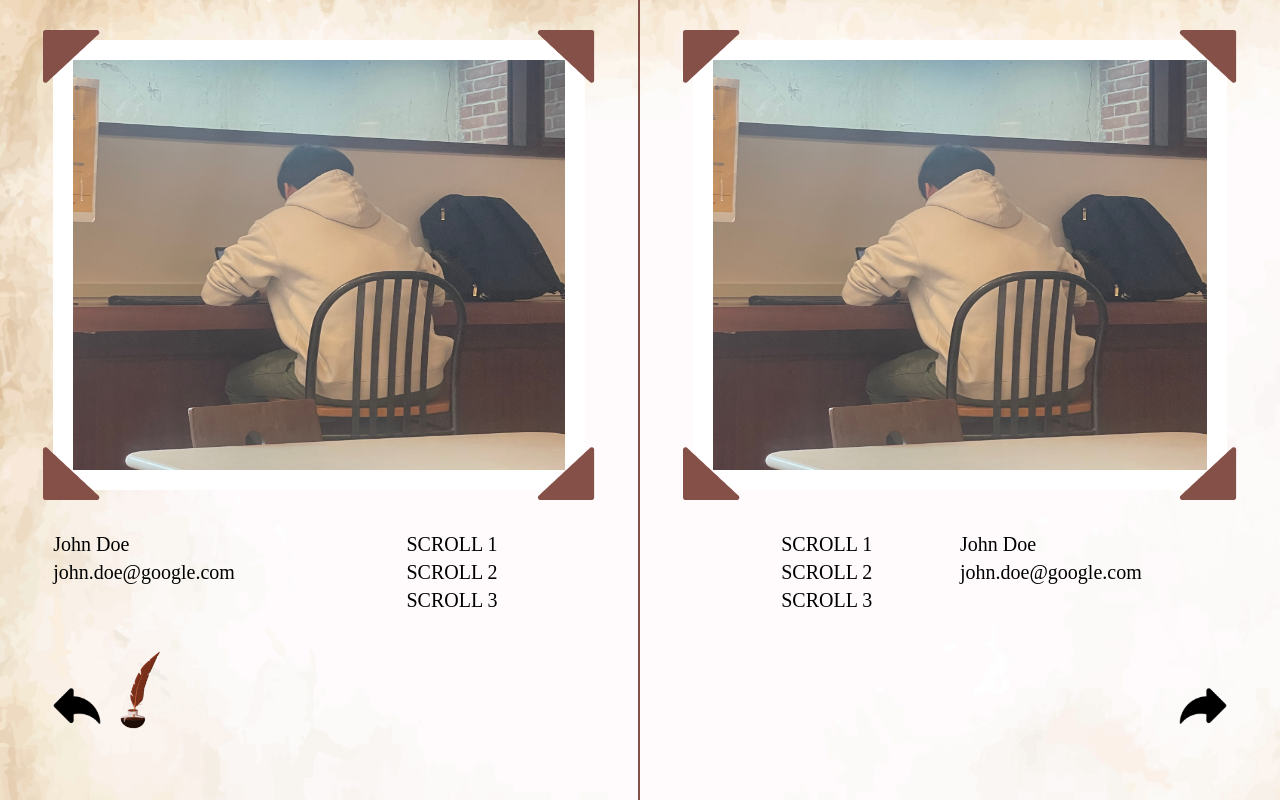
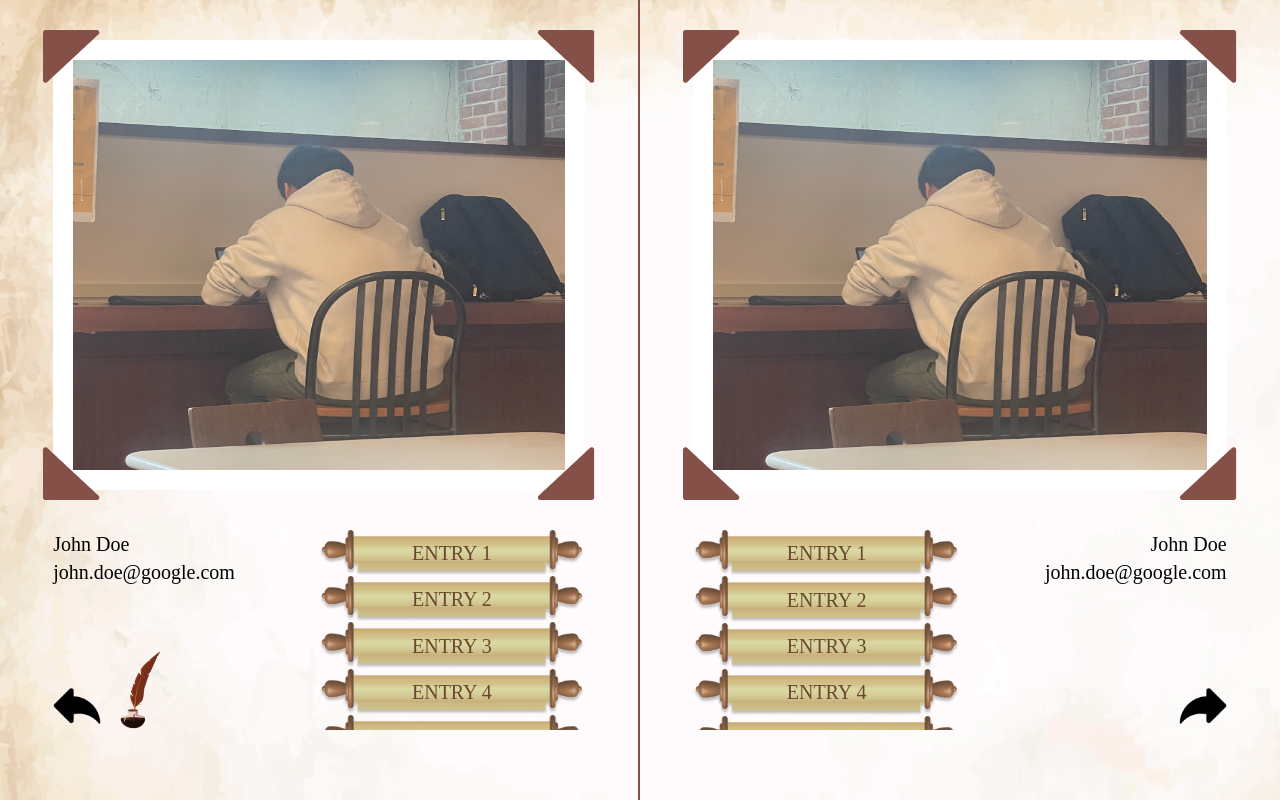
Before and after one commit to prash-red/memorify, a React (Create React App) app in the folder front-end/: page /album in a window 1280 px wide. Built offline with nearby package versions, Linux system fonts and the light colour scheme; a web font is replaced by a local one.

Commit message:
Added journal entries as scrolls

```diff
--- a/front-end/src/pages/Album.js
+++ b/front-end/src/pages/Album.js
@@ -9,7 +9,7 @@ import topright from "./assets/top-right.png";
 import botleft from "./assets/bot-left.png";
 import botright from "./assets/bot-right.png";
 import write from "./assets/write.png";
-
+import scroll from "./assets/scroll.png";
 
 export const Album = () => {
     const navigate = useNavigate();
@@ -43,11 +43,29 @@ export const Album = () => {
                             </div>
                         </div>
 
-                        <div className="w-1/2 h-full flex flex-col items-center">
-                            <span>SCROLL 1</span>
-                            <span>SCROLL 2</span>
-                            <span>SCROLL 3</span>
+                        <div className="w-1/2 h-full flex flex-col items-center overflow-y-auto">
+                            <button className="relative">
+                                <img src={scroll} alt="Rolled up scroll" />
+                                <span className="absolute top-1/2 left-1/2 transform -translate-x-1/2 -translate-y-1/2 text-[#6A482F]">ENTRY 1</span>
+                            </button>
+                            <button className="relative">
+                                <img src={scroll} alt="Rolled up scroll" />
+                                <span className="absolute top-1/2 left-1/2 transform -translate-x-1/2 -translate-y-1/2 text-[#6A482F]">ENTRY 2</span>
+                            </button>
+                            <button className="relative">
+                                <img src={scroll} alt="Rolled up scroll" />
+                                <span className="absolute top-1/2 left-1/2 transform -translate-x-1/2 -translate-y-1/2 text-[#6A482F]">ENTRY 3</span>
+                            </button>
+                            <button className="relative">
+                                <img src={scroll} alt="Rolled up scroll" />
+                                <span className="absolute top-1/2 left-1/2 transform -translate-x-1/2 -translate-y-1/2 text-[#6A482F]">ENTRY 4</span>
+                            </button>
+                            <button className="relative">
+                                <img src={scroll} alt="Rolled up scroll" />
+                                <span className="absolute top-1/2 left-1/2 transform -translate-x-1/2 -translate-y-1/2 text-[#6A482F]">ENTRY 5</span>
+                            </button>
                         </div>
+
                     </div>
                 </div>
             </div>
@@ -63,14 +81,31 @@ export const Album = () => {
                     </div>
 
                     <div id="quattro" className="w-full h-1/3 text-xl text-left mt-10 flex flex-row">
-                        <div className="w-1/2 h-full flex flex-col items-center">
-                            <span>SCROLL 1</span>
-                            <span>SCROLL 2</span>
-                            <span>SCROLL 3</span>
+                        <div className="w-1/2 h-full flex flex-col items-center overflow-y-auto">
+                                <button className="relative">
+                                    <img src={scroll} alt="Rolled up scroll" />
+                                    <span className="absolute top-1/2 left-1/2 transform -translate-x-1/2 -translate-y-1/2 text-[#6A482F]">ENTRY 1</span>
+                                </button>
+                                <button className="relative">
+                                    <img src={scroll} alt="Rolled up scroll" />
+                                    <span className="absolute top-1/2 left-1/2 transform -translate-x-1/2 -translate-y-1/2 text-[#6A482F]">ENTRY 2</span>
+                                </button>
+                                <button className="relative">
+                                    <img src={scroll} alt="Rolled up scroll" />
+                                    <span className="absolute top-1/2 left-1/2 transform -translate-x-1/2 -translate-y-1/2 text-[#6A482F]">ENTRY 3</span>
+                                </button>
+                                <button className="relative">
+                                    <img src={scroll} alt="Rolled up scroll" />
+                                    <span className="absolute top-1/2 left-1/2 transform -translate-x-1/2 -translate-y-1/2 text-[#6A482F]">ENTRY 4</span>
+                                </button>
+                                <button className="relative">
+                                    <img src={scroll} alt="Rolled up scroll" />
+                                    <span className="absolute top-1/2 left-1/2 transform -translate-x-1/2 -translate-y-1/2 text-[#6A482F]">ENTRY 5</span>
+                                </button>
                         </div>
 
                         <div className="w-1/2 h-full flex flex-col justify-between">
-                            <div className="w-full h-full flex flex-col">
+                            <div className="w-full h-full flex flex-col text-right">
                                 <span>John Doe </span>
                                 <span>john.doe@google.com</span>
                             </div>
```
Also changed, not shown: front-end/src/pages/assets/scroll.png (added).
